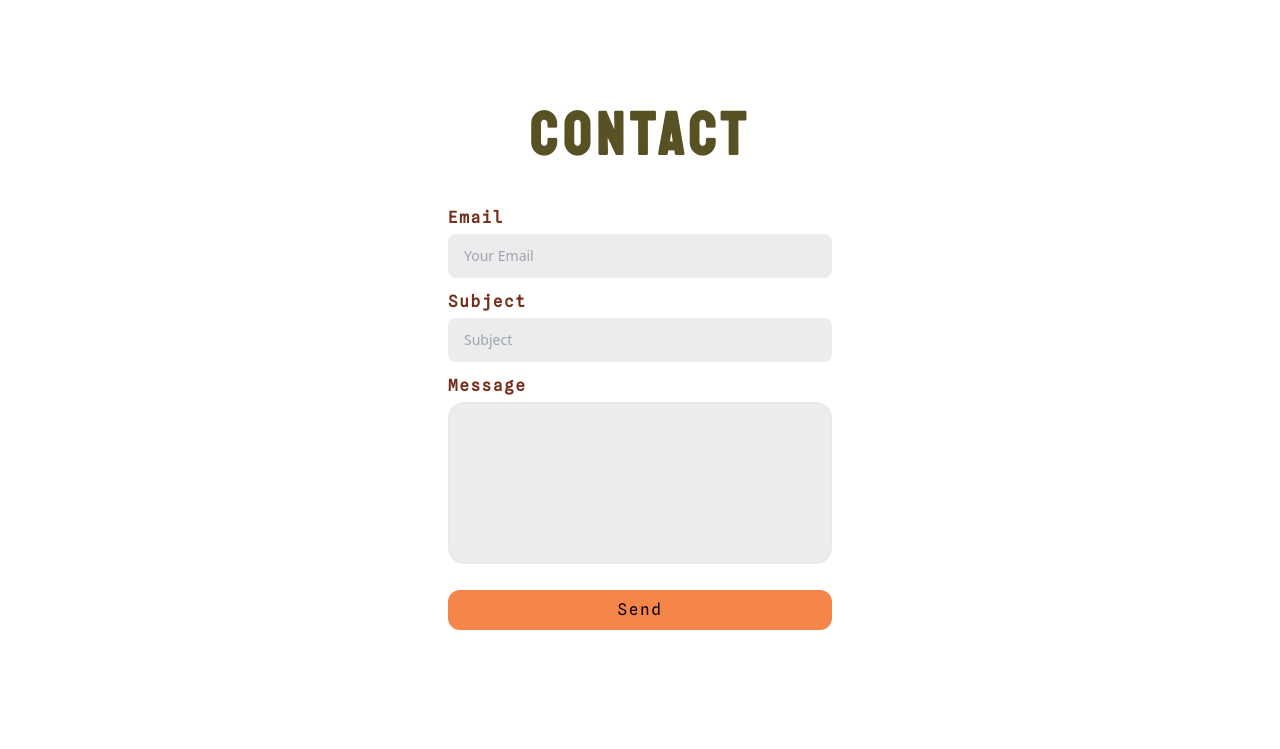
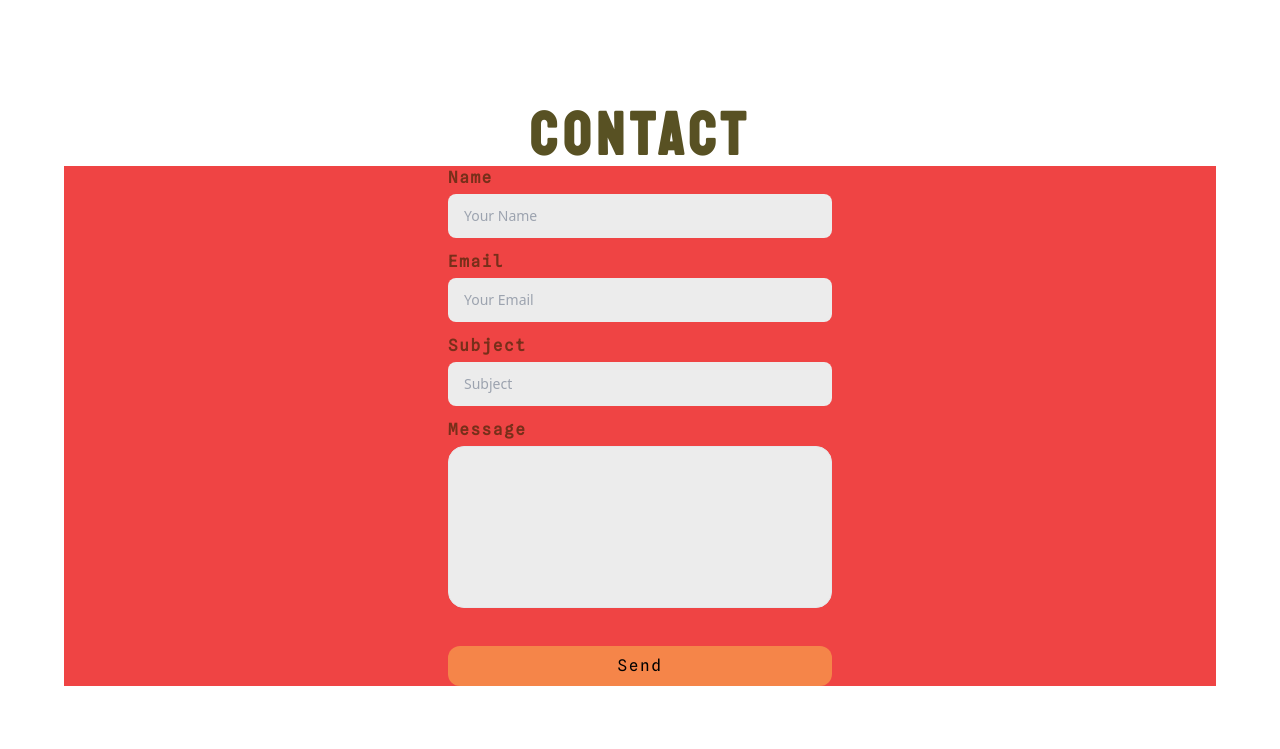
Before and after one commit to AbdulmalekAli60/My-Portfolio-, a React (Vite) app: page / in a window 1280 px wide. Shown: the part 928-1677 px from the top of the page. Built offline with nearby package versions, Linux system fonts and the light colour scheme.

Commit message:
Adding the ability to Send email

```diff
--- a/package.json
+++ b/package.json
@@ -10,6 +10,7 @@
     "preview": "vite preview"
   },
   "dependencies": {
+    "@emailjs/browser": "^4.4.1",
     "lucide-react": "^0.439.0",
     "preline": "^2.4.1",
     "react": "^18.3.1",
@@ -19,6 +20,7 @@
   },
   "devDependencies": {
     "@eslint/js": "^9.9.0",
+    "@types/node": "^22.5.4",
     "@types/react": "^18.3.3",
     "@types/react-dom": "^18.3.0",
     "@types/react-router-hash-link": "^2.4.9",
--- a/src/components/Contact.tsx
+++ b/src/components/Contact.tsx
@@ -1,14 +1,29 @@
 // External Librarise
-
+import emailjs from "@emailjs/browser";
+// emailjs.init(import.meta.env.VITE_EMAILJS_API_KEY);
 // External Librarise
 // React
+import { ChangeEvent, useState,  FormEvent } from "react";
+// React
 
-// React
+interface EmailInfo {
+  from_name: string;
+  from_email: string;
+  subject: string;
+  message: string;
+}
 interface InputProps {
   inputName: string;
   placeHolder?: string;
+  stateValue: string;
+  changeInputValue: (event: ChangeEvent<HTMLInputElement>) => void;
 }
-const Input = ({ inputName, placeHolder }: InputProps) => {
+const Input = ({
+  inputName,
+  placeHolder,
+  stateValue,
+  changeInputValue,
+}: InputProps) => {
   return (
     <>
       <div className="flex justify-center">
@@ -20,6 +35,8 @@ const Input = ({ inputName, placeHolder }: InputProps) => {
           <input
             type="text"
             placeholder={placeHolder}
+            value={stateValue}
+            onChange={changeInputValue}
             className="py-3 px-4 w-full border-buttonColor rounded-lg text-sm bg-backGroundColor dark:bg-darkBackGroundColor"
           />
         </div>
@@ -29,38 +46,102 @@ const Input = ({ inputName, placeHolder }: InputProps) => {
   );
 };
 export default function Contact() {
+  const [emailInformation, setEmailInformation] = useState<EmailInfo>({
+    from_name: "",
+    from_email: "",
+    subject: "",
+    message: "",
+  });
+
+  // const formRef = useRef<HTMLFormElement>(null);
+
+  const handleInputChange = (field: keyof EmailInfo) => (event: ChangeEvent<HTMLInputElement | HTMLTextAreaElement>) => {
+    const value = event.target.value;
+    setEmailInformation(prev => ({ ...prev, [field]: value }));
+  };
+
+  const handleSendEmail = (event: FormEvent<HTMLFormElement>) => {
+    event.preventDefault();
+
+    const SERVICE_ID = import.meta.env.VITE_SERVICE_ID;
+    const TEMPLATE_ID = import.meta.env.VITE_TEMPLATE_ID;
+    const API_KEY = import.meta.env.VITE_EMAILJS_API_KEY;
+
+    if (!SERVICE_ID || !TEMPLATE_ID || !API_KEY) {
+      alert("Missing EmailJS configuration");
+      return;
+    }
+
+    emailjs.send(SERVICE_ID, TEMPLATE_ID,  emailInformation as unknown as Record<string, unknown>, API_KEY)
+      .then((result) => {
+        console.log('SUCCESS!', result.text);
+        setEmailInformation({
+          from_name: "",
+          from_email: "",
+          subject: "",
+          message: "",
+        });
+      }, (error) => {
+        console.log('FAILED...', error.text);
+      });
+  }
+
   return (
-    <>
     <div className="mb-24" id="contact">
       <div className="mt-8 sm:mt-12 md:mt-16 lg:mt-24 mb-10">
         <h1 className="text-footerColor dark:text-darkFooterColor font-mainFont font-bold text-3xl sm:text-4xl md:text-5xl lg:text-6xl tracking-widest text-center">
           Contact
         </h1>
-          </div>
-          <Input inputName="Email" key={1} placeHolder="Your Email" />
-          <Input inputName="Subject" placeHolder="Subject" key={2} />
-
-          {/* Textarea container */}
-          <div className="flex justify-center">
-            <div className="w-96 h-fit mb-3">
-              <span className="font-secundryFont font-bold flex justify-start text-textMain dark:text-darkTextMain tracking-widest mb-1">
+        {/* form container */}
+        <div className="bg-red-500">
+        <form onSubmit={handleSendEmail} className="flex flex-col items-center">
+          <div className="w-96">
+            <Input
+              inputName="Name"
+              stateValue={emailInformation.from_name}
+              changeInputValue={handleInputChange("from_name")}
+              placeHolder="Your Name"
+            />
+            <Input
+              inputName="Email"
+              stateValue={emailInformation.from_email}
+              changeInputValue={handleInputChange("from_email")}
+              placeHolder="Your Email"
+            />
+            <Input
+              inputName="Subject"
+              stateValue={emailInformation.subject}
+              changeInputValue={handleInputChange("subject")}
+              placeHolder="Subject"
+            />
+            <div className="w-full mb-3">
+              <label
+                htmlFor="message"
+                className="font-secundryFont font-bold flex justify-start text-textMain dark:text-darkTextMain tracking-widest mb-1"
+              >
                 Message
-              </span>
+              </label>
               <textarea
+                id="message"
+                name="message"
+                value={emailInformation.message}
+                onChange={handleInputChange("message")}
                 rows={6}
                 className="border rounded-2xl w-full p-2 resize-none scroll-p-3 bg-backGroundColor dark:bg-darkBackGroundColor"
+                required
               ></textarea>
-
+            </div>
             <button
-                // style={{ color: "#000000" }}
-                className="px-4 py-2 mt-5 tracking-widest w-full opacity-100   hover:opacity-70  transition-all duration-300 bg-contactButtonColor text-base font-secundryFont rounded-xl"
+              type="submit"
+              className="px-4 py-2 mt-5 tracking-widest w-full opacity-100 hover:opacity-70 transition-all duration-300 bg-contactButtonColor text-base font-secundryFont rounded-xl"
             >
               Send
             </button>
           </div>
+        </form>
         </div>
-          {/* Textarea container */}
+        {/* form container */}
       </div>
-    </>
+    </div>
   );
 }
--- a/src/index.css
+++ b/src/index.css
@@ -1,6 +1,10 @@
 @tailwind base;
 @tailwind components;
 @tailwind utilities;
+
+* {
+  box-sizing: border-box;
+}
 
 /* Custom Fonts */
 @font-face {
```
Also changed, not shown: 1 other file (tests, documents, lock files or other folders). Lines whose indentation alone changed are shown as unchanged.
